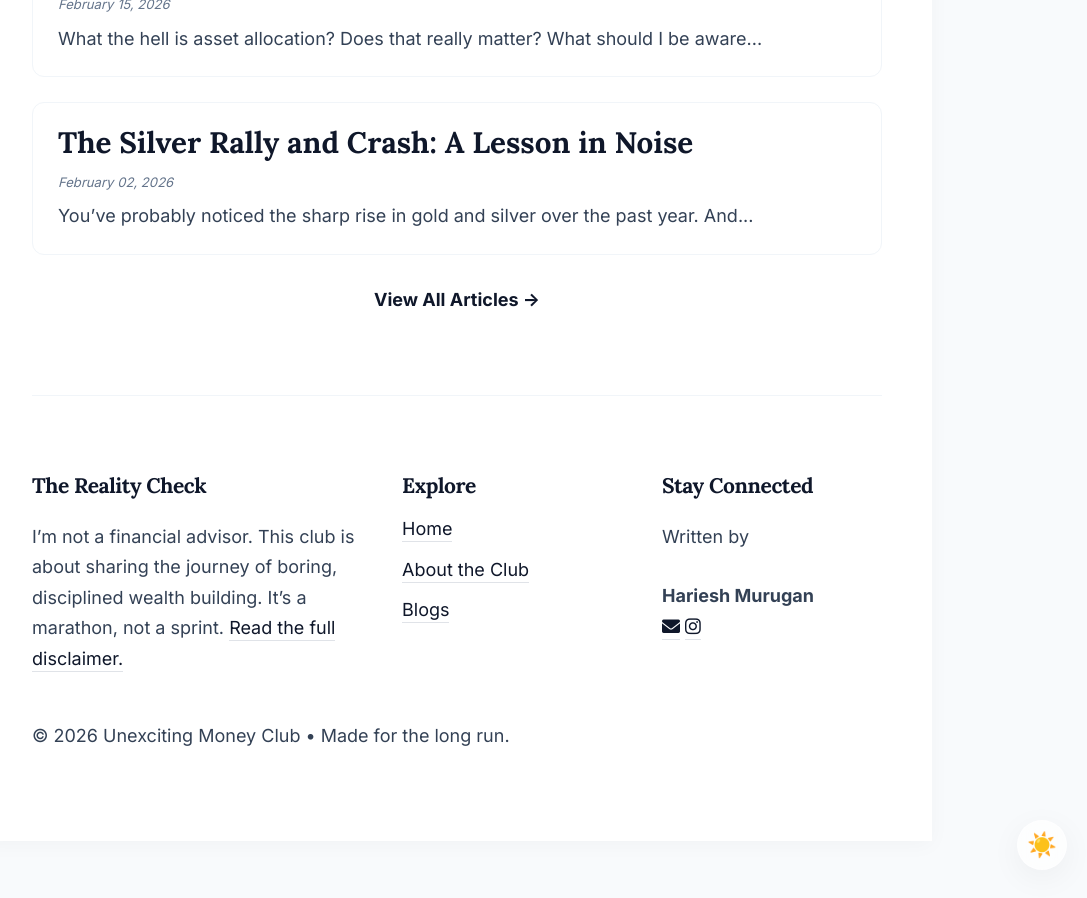
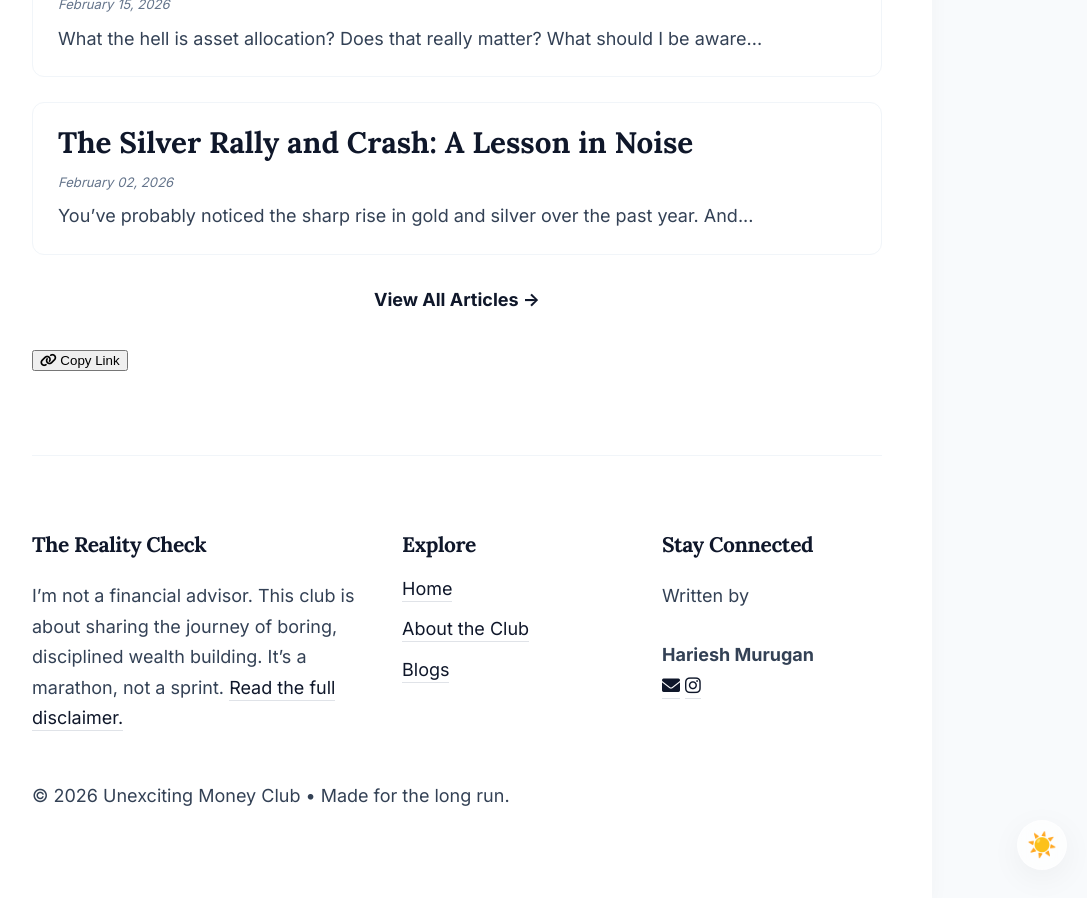
Before and after one commit to HarieshMK/HarieshMK.github.io, a Jekyll site: the page built from index.md, in a window 1280 px wide and 900 px high, scrolled down 1026 px. Shown: the whole window, without its empty margins (183-1270 px from the left). Built offline with Jekyll 4.4.1, drawn with Linux system fonts in a browser that asks for light colours.

Commit message:
Update default.html

```diff
--- a/_layouts/default.html
+++ b/_layouts/default.html
@@ -68,6 +68,11 @@
     </header>
 
     <main>{{ content }}</main>
+<div class="share-section">
+  <button id="copy-link-btn" class="share-btn">
+    <i class="fas fa-link"></i> Copy Link
+  </button>
+</div>
 
     <footer>
       <div class="footer-grid">
```
